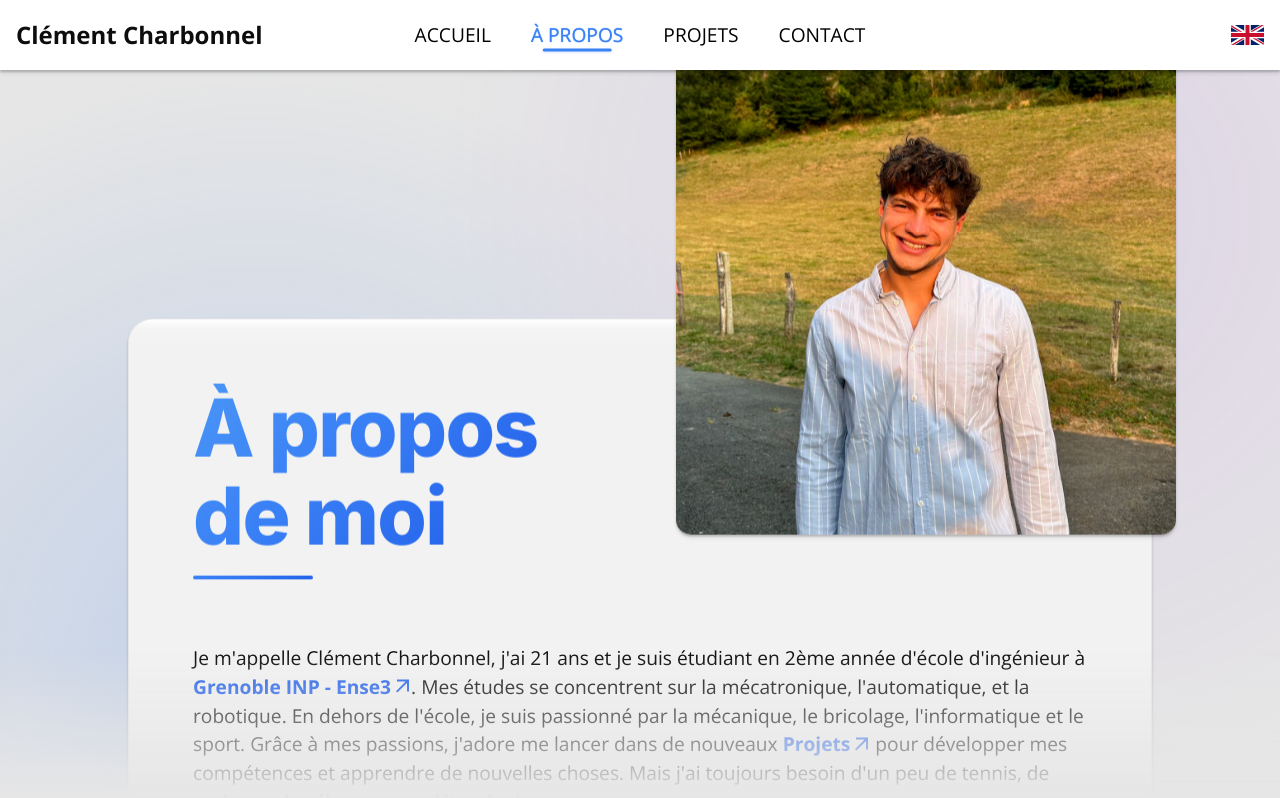
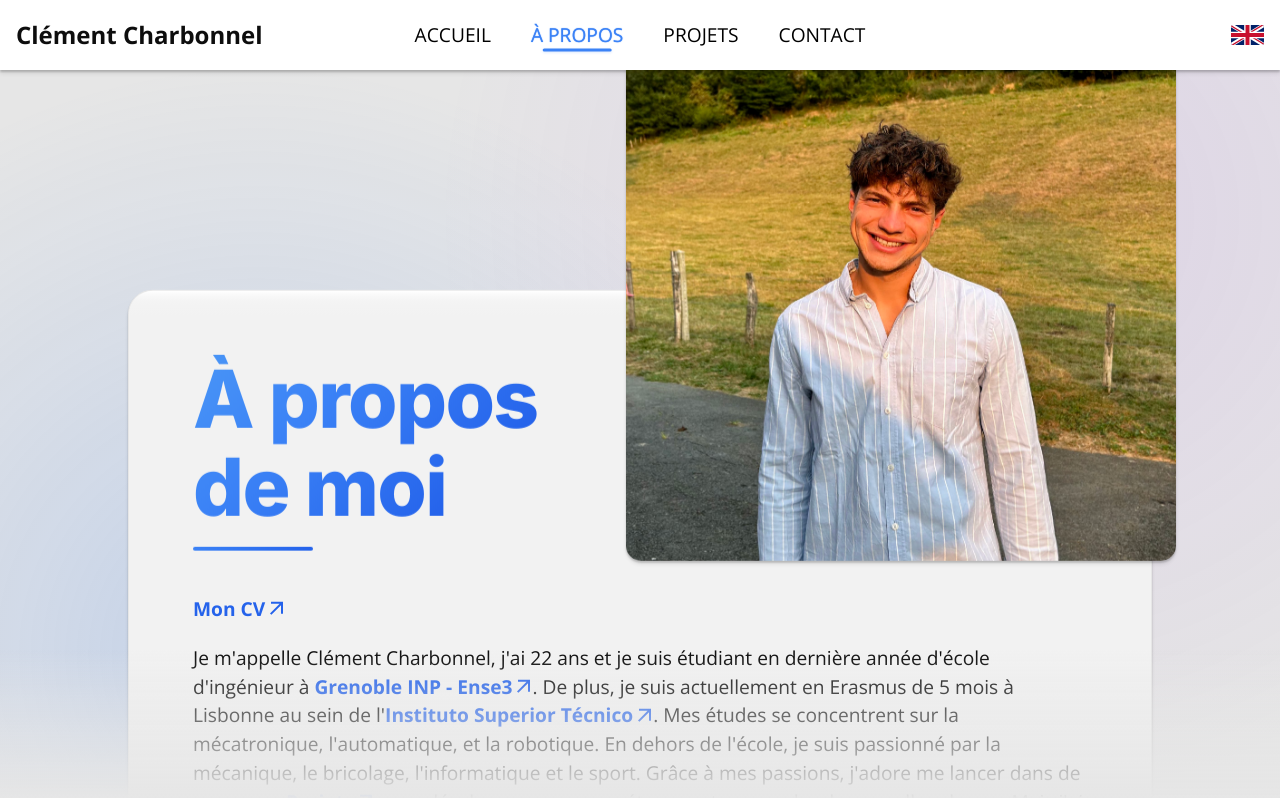
Before and after one commit to Clement38420/portfolio, a Vue app: page /about in a window 1280 px wide. Shown: the top 798 px of the page. Built offline with nearby package versions, Linux system fonts and the light colour scheme.

Commit message:
feat(AboutView): update personal information and add CV link

```diff
--- a/src/locales/en.json
+++ b/src/locales/en.json
@@ -11,7 +11,8 @@
   },
   "about": {
     "title": "About me",
-    "description": "My name is Clément Charbonnel, I am 21 years old and a second-year engineering student at {ense3-link}. My studies focus on mechatronics, automation, and robotics. Outside of school, I am passionate about mechanics, DIY, computer science, and sports. Thanks to my passions, I love starting new {projects-link} to develop my skills and learn new things. But I always need a bit of tennis, rugby, or cycling to relax!",
+    "cv": "My CV",
+    "description": "My name is Clément Charbonnel, I am 22 years old and a last-year engineering student at {ense3-link}. Beside that I am currently continuing my studies in Lisbon at {tecnico-link} as a part of my Erasmus program. My studies focus on mechatronics, automation, and robotics. Outside of school, I am passionate about mechanics, DIY, computer science, and sports. Thanks to my passions, I love starting new {projects-link} to develop my skills and learn new things. But I always need a bit of tennis, rugby, or cycling to relax!",
     "skills": {
       "title": "My skills",
       "categories": {
--- a/src/locales/fr.json
+++ b/src/locales/fr.json
@@ -24,7 +24,8 @@
   },
   "about": {
     "title": "À propos de moi",
-    "description": "Je m'appelle Clément Charbonnel, j'ai 21 ans et je suis étudiant en 2ème année d'école d'ingénieur à {ense3-link}. Mes études se concentrent sur la mécatronique, l'automatique, et la robotique. En dehors de l'école, je suis passionné par la mécanique, le bricolage, l'informatique et le sport. Grâce à mes passions, j'adore me lancer dans de nouveaux {projects-link} pour développer mes compétences et apprendre de nouvelles choses. Mais j'ai toujours besoin d'un peu de tennis, de rugby ou de vélo pour me détendre !",
+    "cv": "Mon CV",
+    "description": "Je m'appelle Clément Charbonnel, j'ai 22 ans et je suis étudiant en dernière année d'école d'ingénieur à {ense3-link}. De plus, je suis actuellement en Erasmus de 5 mois à Lisbonne au sein de l'{tecnico-link}. Mes études se concentrent sur la mécatronique, l'automatique, et la robotique. En dehors de l'école, je suis passionné par la mécanique, le bricolage, l'informatique et le sport. Grâce à mes passions, j'adore me lancer dans de nouveaux {projects-link} pour développer mes compétences et apprendre de nouvelles choses. Mais j'ai toujours besoin d'un peu de tennis, de rugby ou de vélo pour me détendre !",
     "skills": {
       "title": "Mes compétences",
       "categories": {
--- a/src/views/AboutView.vue
+++ b/src/views/AboutView.vue
@@ -77,6 +77,9 @@ onMounted(() => {
     <div class="hero">
       <BaseCard class="section-card hero-card" no-hover>
         <h2 class="title about-title">{{ $t('about.title') }}</h2>
+        <a class="cv-link link" href="/cv.pdf" target="_blank" rel="noopener">
+          {{ $t('about.cv') }}
+        </a>
         <i18n-t keypath="about.description" tag="p" class="description">
           <template v-slot:ense3-link>
             <a
@@ -86,6 +89,16 @@ onMounted(() => {
               rel="noopener"
             >
               Grenoble INP - Ense3
+            </a>
+          </template>
+          <template v-slot:tecnico-link>
+            <a
+              class="tecnico-link link"
+              href="https://tecnico.ulisboa.pt/en/"
+              target="_blank"
+              rel="noopener"
+            >
+              Instituto Superior Técnico
             </a>
           </template>
           <template v-slot:projects-link>
@@ -244,7 +257,7 @@ onMounted(() => {
 }
 
 .hero {
-  --portrait-width: 500px;
+  --portrait-width: 550px;
   --header-height: max(60vh, 500px);
 
   position: relative;
@@ -286,6 +299,11 @@ onMounted(() => {
 .description {
   line-height: 1.5;
   margin-right: 64px;
+  animation: fadeInUp 0.6s ease-out 0.3s both;
+}
+
+.cv-link {
+  translate: 0 -20px;
   animation: fadeInUp 0.6s ease-out 0.3s both;
 }
 
```
Also changed, not shown: 1 other file (tests, documents, lock files or other folders).
